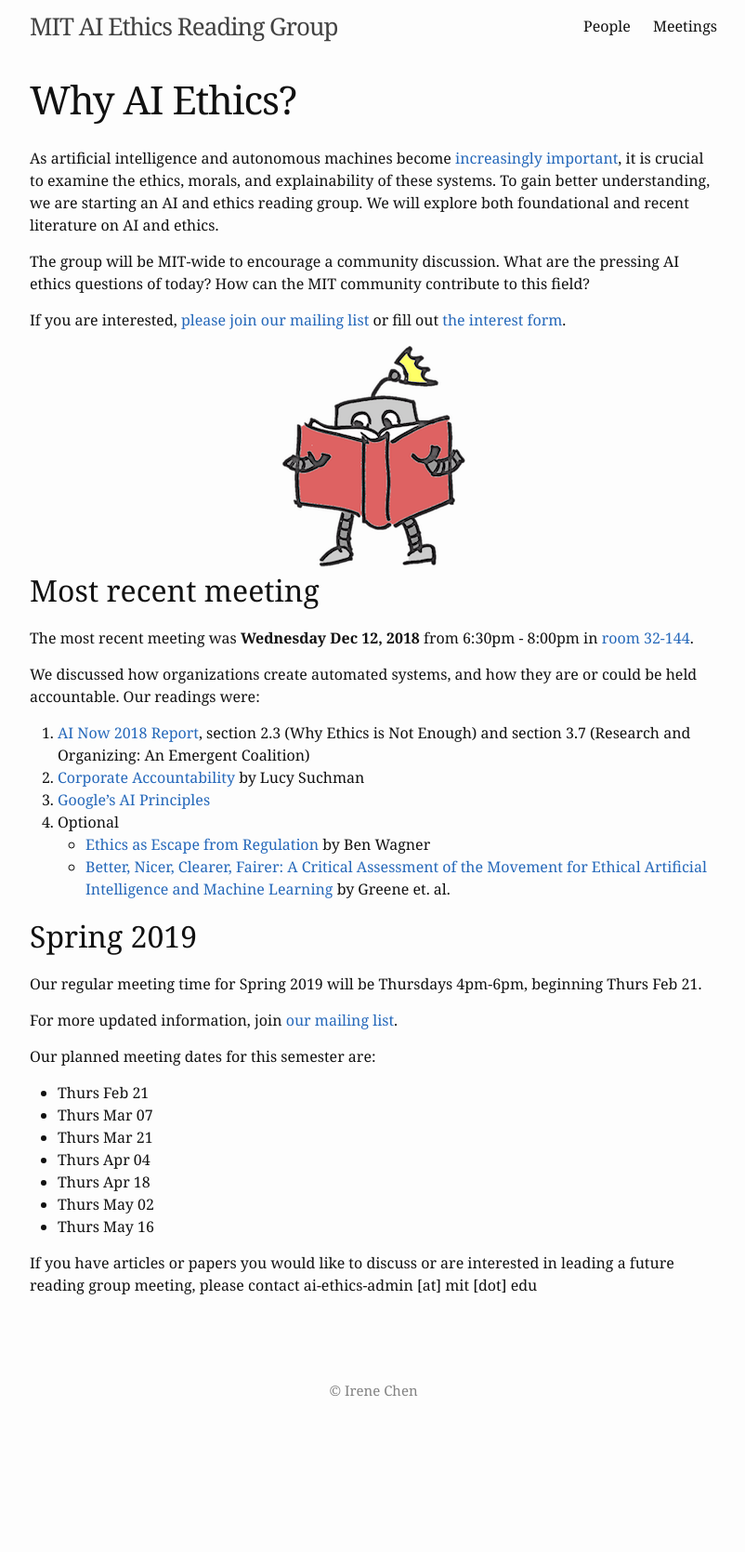
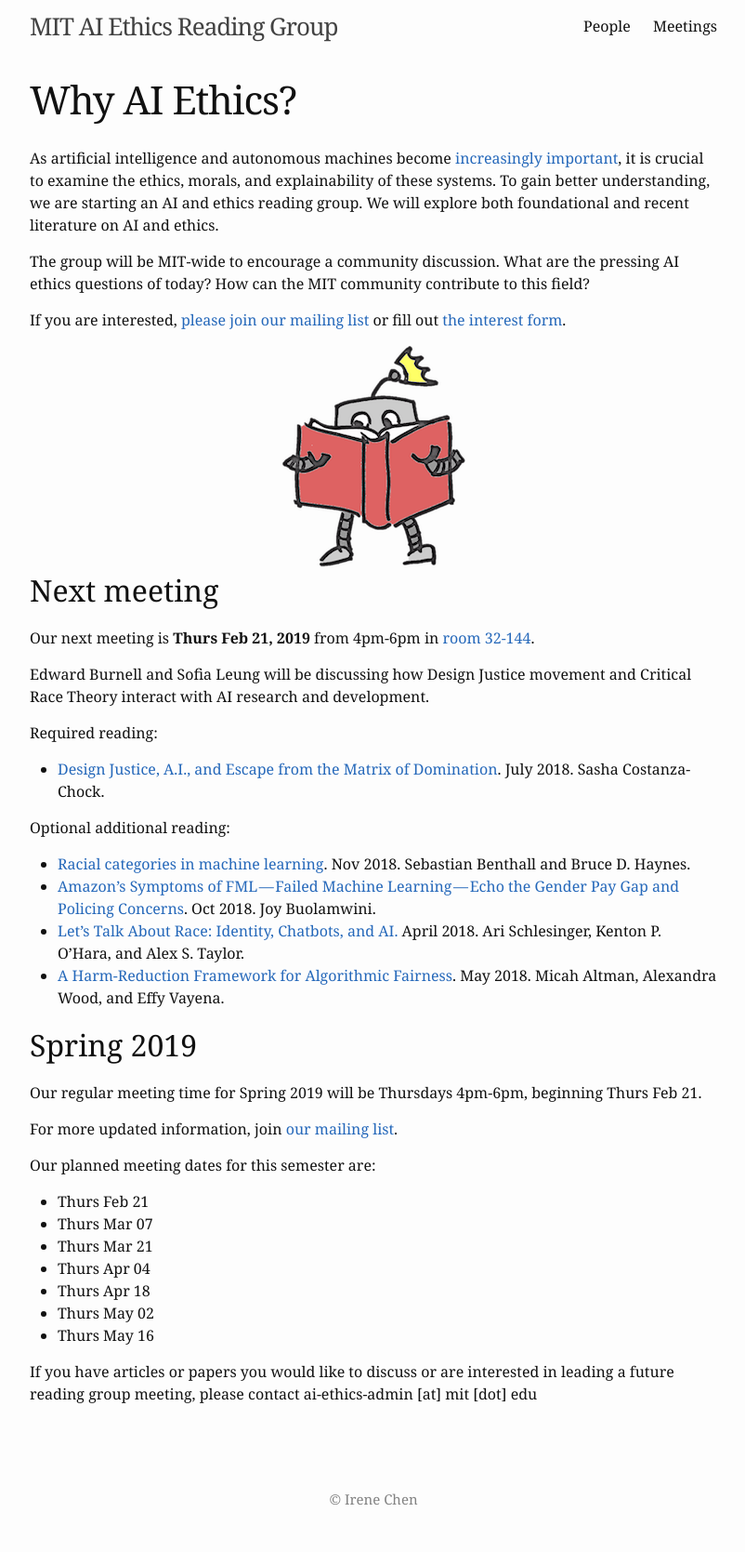
Before and after one commit to mitaiethics/mitaiethics.github.io, a Jekyll site: the page built from info.md, in a window 1280 px wide. Shown: the whole page at 93% size, without its empty margins (238-1040 px from the left). Built offline with Jekyll 4.4.1, drawn with Linux system fonts in a browser that asks for light colours; before the commit the page ends 1552 px from its top, so only the background shows below that.

Commit message:
Add most recent date

```diff
--- a/info.md
+++ b/info.md
@@ -16,18 +16,20 @@ If you are interested, [please join our mailing list](https://groups.mit.edu/web
 
 
 
-## Most recent meeting
+## Next meeting
 
-The most recent meeting was **Wednesday Dec 12, 2018** from 6:30pm - 8:00pm in [room 32-144](https://whereis.mit.edu/?go=32).
+Our next meeting is **Thurs Feb 21, 2019** from 4pm-6pm in [room 32-144](https://whereis.mit.edu/?go=32).
 
-We discussed how organizations create automated systems, and how they are or could be held accountable. Our readings were:
- 1.  [AI Now 2018 Report](https://ainowinstitute.org/AI_Now_2018_Report.pdf), section 2.3 (Why Ethics is Not Enough) and section 3.7 (Research and Organizing: An Emergent Coalition)
- 2. [Corporate Accountability](https://robotfutures.wordpress.com/2018/06/10/corporate-accountability/) by Lucy Suchman
- 3. [Google’s AI Principles](https://www.blog.google/technology/ai/ai-principles/)
- 4. Optional
-   - [Ethics as Escape from Regulation](https://www.privacylab.at/wp-content/uploads/2018/07/Ben_Wagner_Ethics-as-an-Escape-from-Regulation_2018_BW9.pdf) by Ben Wagner
-   - [Better, Nicer, Clearer, Fairer: A Critical Assessment of the Movement for Ethical Artificial Intelligence and Machine Learning](http://dmgreene.net/wp-content/uploads/2018/09/Greene-Hoffman-Stark-Better-Nicer-Clearer-Fairer-HICSS-Final-Submission.pdf) by Greene et. al.
+Edward Burnell and Sofia Leung will be discussing how Design Justice movement and Critical Race Theory interact with AI research and development.
 
+Required reading:
+ - [Design Justice, A.I., and Escape from the Matrix of Domination](https://jods.mitpress.mit.edu/pub/costanza-chock). July 2018. Sasha Costanza-Chock.
+
+Optional additional reading:
+ - [Racial categories in machine learning](https://arxiv.org/pdf/1811.11668.pdf). Nov 2018. Sebastian Benthall and Bruce D. Haynes.
+ - [Amazon’s Symptoms of FML — Failed Machine Learning — Echo the Gender Pay Gap and Policing Concerns](https://medium.com/mit-media-lab/amazons-symptoms-of-fml-failed-machine-learning-echo-the-gender-pay-gap-and-policing-concerns-3de9553d9bd1). Oct 2018. Joy Buolamwini.
+ - [Let’s Talk About Race: Identity, Chatbots, and AI.](http://openaccess.city.ac.uk/19124/1/Lets%20Talk%20About%20Race%20Accepted%20version.pdf) April 2018. Ari Schlesinger, Kenton P. O’Hara, and Alex S. Taylor.
+ - [A Harm-Reduction Framework for Algorithmic Fairness](https://ieeexplore-ieee-org.libproxy.mit.edu/stamp/stamp.jsp?arnumber=8395114). May 2018. Micah Altman, Alexandra Wood, and Effy Vayena.
 
 ## Spring 2019
 
```
